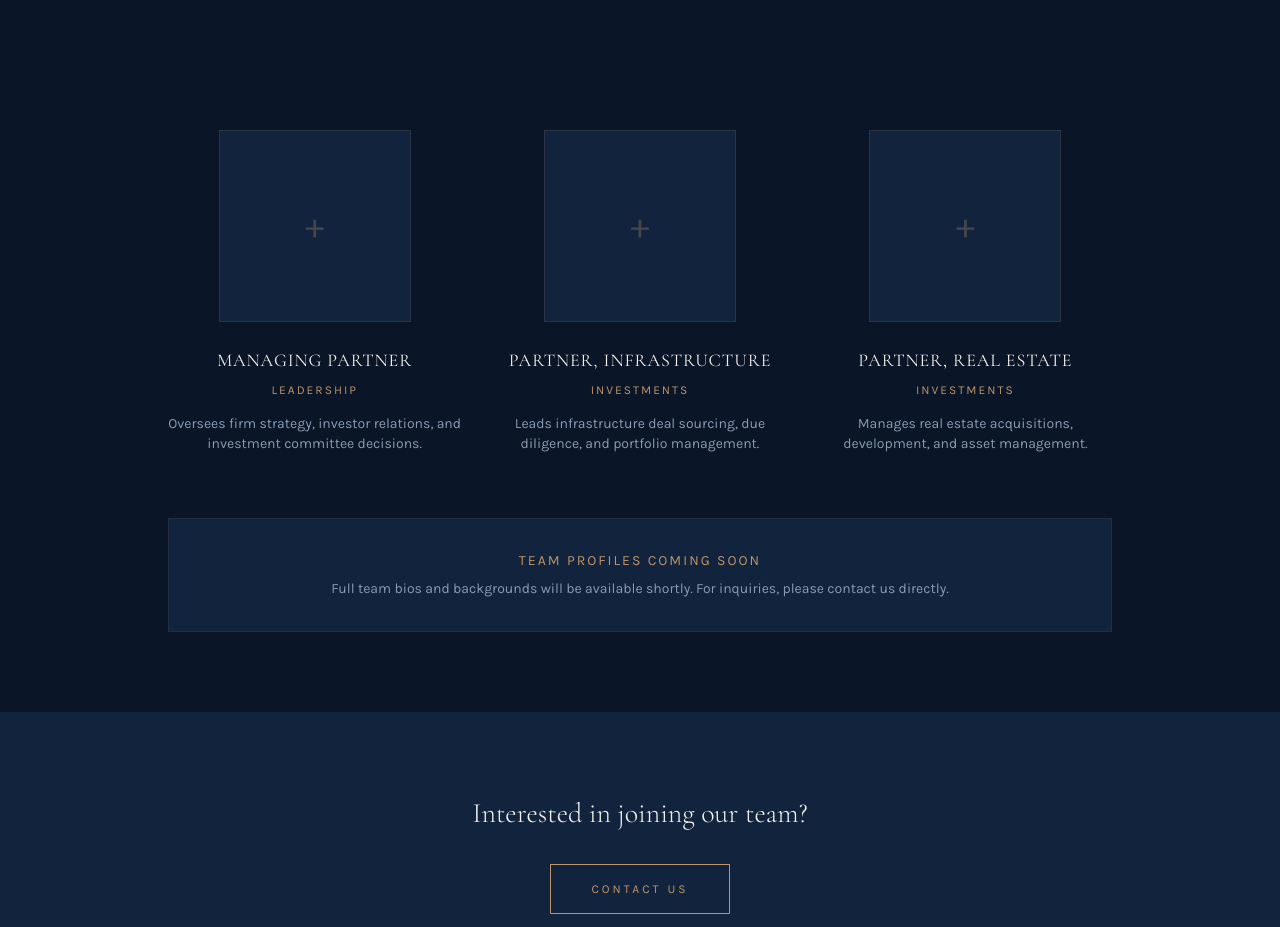
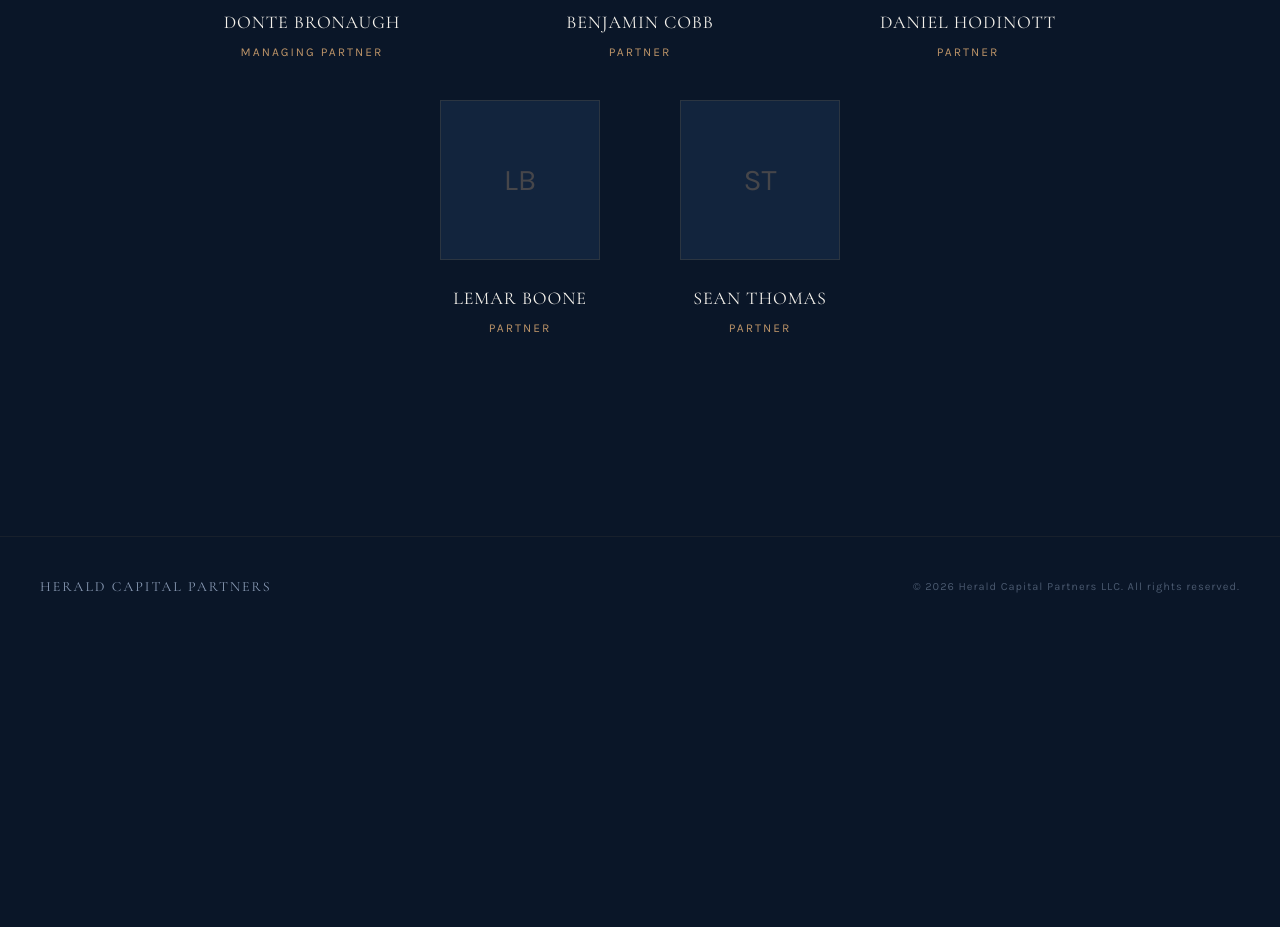
Before and after one commit to donteluciano/gaib-portal, a Next.js app: page /team in a window 1280 px wide. Shown: the part 585-1512 px from the top of the page. After the commit the page ends 1222 px from the top, so only its background shows below. Built offline with nearby package versions, Linux system fonts and the light colour scheme.

Commit message:
Simplified team page: 5 members, weekly shuffle for partners, Donte always first

```diff
--- a/src/app/team/page.tsx
+++ b/src/app/team/page.tsx
@@ -1,10 +1,47 @@
 'use client';
 
 import Link from 'next/link';
-import { useEffect, useState } from 'react';
+import { useEffect, useState, useMemo } from 'react';
+
+// Team data - Donte always first, partners shuffle weekly
+const managingPartner = { name: 'Donte Bronaugh', title: 'Managing Partner' };
+const partners = [
+  { name: 'Benjamin Cobb', title: 'Partner' },
+  { name: 'Daniel Hodinott', title: 'Partner' },
+  { name: 'Lemar Boone', title: 'Partner' },
+  { name: 'Sean Thomas', title: 'Partner' },
+];
+
+// Shuffle based on week number so order changes weekly
+function getWeekNumber() {
+  const now = new Date();
+  const start = new Date(now.getFullYear(), 0, 1);
+  const diff = now.getTime() - start.getTime();
+  const oneWeek = 604800000;
+  return Math.floor(diff / oneWeek);
+}
+
+function shuffleWithSeed(array: typeof partners, seed: number) {
+  const shuffled = [...array];
+  for (let i = shuffled.length - 1; i > 0; i--) {
+    const j = Math.floor((seed * (i + 1)) % (i + 1));
+    [shuffled[i], shuffled[j]] = [shuffled[j], shuffled[i]];
+  }
+  // Use week number to rotate the array
+  const rotations = seed % shuffled.length;
+  return [...shuffled.slice(rotations), ...shuffled.slice(0, rotations)];
+}
 
 export default function TeamPage() {
   const [scrolled, setScrolled] = useState(false);
+
+  const shuffledPartners = useMemo(() => {
+    const week = getWeekNumber();
+    return shuffleWithSeed(partners, week);
+  }, []);
+
+  // Donte first, then shuffled partners
+  const team = [managingPartner, ...shuffledPartners];
 
   useEffect(() => {
     const handleScroll = () => setScrolled(window.scrollY > 50);
@@ -74,94 +111,62 @@ export default function TeamPage() {
         </nav>
 
         {/* Hero */}
-        <section className="pt-40 pb-20 px-10 text-center">
+        <section className="pt-40 pb-16 px-10 text-center">
           <div className="h-px mb-10 mx-auto" style={{ width: '40px', background: 'var(--gold)' }} />
           <h1 style={{ fontFamily: "'Cormorant Garamond', serif", fontSize: 'clamp(36px, 5vw, 56px)', fontWeight: 300, letterSpacing: '6px', textTransform: 'uppercase', marginBottom: '20px' }}>
             Our <span style={{ color: 'var(--gold)' }}>Team</span>
           </h1>
-          <p className="text-sm tracking-[3px] uppercase" style={{ color: 'var(--text-muted)' }}>Leadership & Experience</p>
         </section>
 
-        {/* Team Intro */}
-        <section className="py-10 px-10 max-w-3xl mx-auto text-center">
-          <p style={{ fontFamily: "'Cormorant Garamond', serif", fontSize: '22px', lineHeight: 1.7, fontWeight: 300, color: 'var(--cream)' }}>
-            Our team combines decades of experience in infrastructure development, real estate investment, and capital markets. We bring institutional discipline to every investment while maintaining the entrepreneurial mindset necessary to create value.
-          </p>
-        </section>
-
-        {/* Team Grid */}
-        <section className="py-20 px-10 max-w-5xl mx-auto">
-          <div className="grid md:grid-cols-2 lg:grid-cols-3 gap-8">
-
-            {/* Team Member Placeholder 1 */}
-            <div className="text-center">
+        {/* Team Grid - 3 on top, 2 on bottom */}
+        <section className="py-10 px-10 max-w-5xl mx-auto">
+          {/* Top row - 3 members */}
+          <div className="grid md:grid-cols-3 gap-10 mb-10">
+            {team.slice(0, 3).map((member) => (
+              <div key={member.name} className="text-center">
                 <div
-                className="w-48 h-48 mx-auto mb-6 flex items-center justify-center"
+                  className="w-40 h-40 mx-auto mb-6 flex items-center justify-center"
                   style={{ background: 'var(--navy-light)', border: '1px solid rgba(184, 150, 90, 0.15)' }}
                 >
-                <span className="text-4xl" style={{ color: 'var(--gold)', opacity: 0.3 }}>+</span>
+                  <span className="text-3xl" style={{ color: 'var(--gold)', opacity: 0.3 }}>
+                    {member.name.split(' ').map(n => n[0]).join('')}
+                  </span>
                 </div>
-              <h3 className="text-lg tracking-[2px] uppercase mb-2" style={{ fontFamily: "'Cormorant Garamond', serif" }}>Managing Partner</h3>
-              <p className="text-xs tracking-[2px] uppercase mb-4" style={{ color: 'var(--gold)' }}>Leadership</p>
-              <p className="text-sm" style={{ color: 'var(--text-muted)' }}>
-                Oversees firm strategy, investor relations, and investment committee decisions.
+                <h3 className="text-lg tracking-[2px] uppercase mb-2" style={{ fontFamily: "'Cormorant Garamond', serif" }}>
+                  {member.name}
+                </h3>
+                <p className="text-xs tracking-[2px] uppercase" style={{ color: 'var(--gold)' }}>
+                  {member.title}
                 </p>
               </div>
+            ))}
+          </div>
 
-            {/* Team Member Placeholder 2 */}
-            <div className="text-center">
+          {/* Bottom row - 2 members, centered */}
+          <div className="flex justify-center gap-10">
+            {team.slice(3, 5).map((member) => (
+              <div key={member.name} className="text-center" style={{ width: '200px' }}>
                 <div
-                className="w-48 h-48 mx-auto mb-6 flex items-center justify-center"
+                  className="w-40 h-40 mx-auto mb-6 flex items-center justify-center"
                   style={{ background: 'var(--navy-light)', border: '1px solid rgba(184, 150, 90, 0.15)' }}
                 >
-                <span className="text-4xl" style={{ color: 'var(--gold)', opacity: 0.3 }}>+</span>
+                  <span className="text-3xl" style={{ color: 'var(--gold)', opacity: 0.3 }}>
+                    {member.name.split(' ').map(n => n[0]).join('')}
+                  </span>
                 </div>
-              <h3 className="text-lg tracking-[2px] uppercase mb-2" style={{ fontFamily: "'Cormorant Garamond', serif" }}>Partner, Infrastructure</h3>
-              <p className="text-xs tracking-[2px] uppercase mb-4" style={{ color: 'var(--gold)' }}>Investments</p>
-              <p className="text-sm" style={{ color: 'var(--text-muted)' }}>
-                Leads infrastructure deal sourcing, due diligence, and portfolio management.
+                <h3 className="text-lg tracking-[2px] uppercase mb-2" style={{ fontFamily: "'Cormorant Garamond', serif" }}>
+                  {member.name}
+                </h3>
+                <p className="text-xs tracking-[2px] uppercase" style={{ color: 'var(--gold)' }}>
+                  {member.title}
                 </p>
               </div>
-
-            {/* Team Member Placeholder 3 */}
-            <div className="text-center">
-              <div
-                className="w-48 h-48 mx-auto mb-6 flex items-center justify-center"
-                style={{ background: 'var(--navy-light)', border: '1px solid rgba(184, 150, 90, 0.15)' }}
-              >
-                <span className="text-4xl" style={{ color: 'var(--gold)', opacity: 0.3 }}>+</span>
-              </div>
-              <h3 className="text-lg tracking-[2px] uppercase mb-2" style={{ fontFamily: "'Cormorant Garamond', serif" }}>Partner, Real Estate</h3>
-              <p className="text-xs tracking-[2px] uppercase mb-4" style={{ color: 'var(--gold)' }}>Investments</p>
-              <p className="text-sm" style={{ color: 'var(--text-muted)' }}>
-                Manages real estate acquisitions, development, and asset management.
-              </p>
-            </div>
-
-          </div>
-
-          {/* Coming Soon Note */}
-          <div className="mt-16 text-center p-8" style={{ background: 'var(--navy-light)', border: '1px solid rgba(184, 150, 90, 0.1)' }}>
-            <p className="text-sm tracking-[2px] uppercase mb-2" style={{ color: 'var(--gold)' }}>Team Profiles Coming Soon</p>
-            <p className="text-sm" style={{ color: 'var(--text-muted)' }}>
-              Full team bios and backgrounds will be available shortly. For inquiries, please contact us directly.
-            </p>
+            ))}
           </div>
         </section>
 
-        {/* CTA */}
-        <section className="py-20 px-10 text-center" style={{ background: 'var(--navy-light)' }}>
-          <p style={{ fontFamily: "'Cormorant Garamond', serif", fontSize: '28px', fontWeight: 300, marginBottom: '30px' }}>
-            Interested in joining our team?
-          </p>
-          <Link
-            href="/contact"
-            className="inline-block px-10 py-4 text-xs tracking-[3px] uppercase transition-all duration-300 hover:bg-[var(--gold)] hover:text-[var(--navy)]"
-            style={{ border: '1px solid var(--gold)', color: 'var(--gold)', textDecoration: 'none' }}
-          >
-            Contact Us
-          </Link>
-        </section>
+        {/* Spacer */}
+        <div className="py-20"></div>
 
         {/* Footer */}
         <footer className="px-10 py-10 flex justify-between items-center" style={{ borderTop: '1px solid rgba(184, 150, 90, 0.08)' }}>
```
Lines whose indentation alone changed are shown as unchanged.
